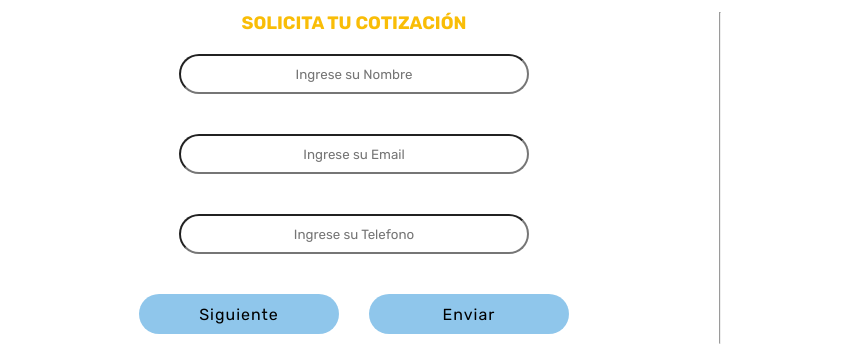
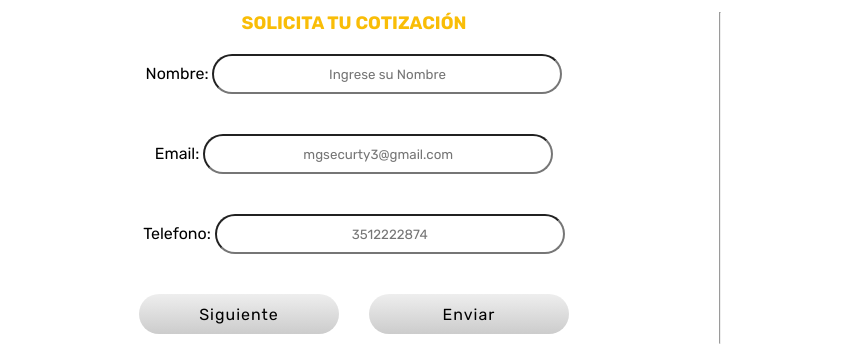
Before and after one commit to guinovi/mgseg, a plain HTML site: page index.html in a window 1280 px wide. Shown: the part 647-1004 px from the top of the page, 0-867 px from the left. Drawn offline with Linux system fonts and the light colour scheme.

Commit message:
config form

```diff
--- a/app/style/style.css
+++ b/app/style/style.css
@@ -229,7 +229,9 @@ body{
     padding: 0 15px;
     border-radius:20px;
     /* background-color: rgb(208, 207, 207); */
-    background-color: rgba(52, 152, 219, 0.55);
+    /* background-color: rgba(52, 152, 219, 0.55); */
+    /* background-color: rgba(128, 128, 128, 0.6); */
+    background: linear-gradient(to bottom, #eee, #ccc);
     border: 1px;
     font-size: medium;
     letter-spacing: 1px;
@@ -240,11 +242,7 @@ body{
     cursor: pointer;
     /* background-color: rgba(208, 207, 207, 0.6); */
     animation: backcolor 1s infinite alternate;
-}
-
-@keyframes backcolor {
-    from {background-color: rgba(52, 152, 219, 0.511);}
-    to {background-color:  rgb(52, 152, 219);}
+    background: linear-gradient(to bottom, rgba(238, 238, 238, 0.5), rgba(204, 204, 204, 0.5));
 }
 
 
--- a/index.html
+++ b/index.html
@@ -73,31 +73,48 @@
                     <h3 class="title">SOLICITA TU COTIZACIÓN</h3>
                     <div class="form-contein">
                         <form action="" id="formCotizacion" class="form-cotizacion">
-                            <!-- <label for="name" class="label label-name">Nombre</label> -->
-                            <!-- <h4 class="text-guide" id="guide">Complete los campos</h4> -->
+
+                            <label for=name">Nombre:
                             <input type="text"
                                 name="name"
                                 id="name"
                                 placeholder="Ingrese su Nombre"
-                                class="input input-name">
-                            <!-- <label for="mail" class="label label-mail">Email</label> -->
+                                class="input input-name invalid valid"
+                                autocapitalize="words"
+                                autocomplete="name"
+                                maxlength="20"
+                                required>
+                            </label>
+
+                            <label for="">Email:
                             <input type="email"
                                 name="mail"
                                 id="mail"
-                                placeholder="Ingrese su Email"
-                                class="input input-mail"
-                                autocomplete="email">
+                                placeholder="mgsecurty3@gmail.com"
+                                class="input input-mail invalid valid"
+                                autocomplete="email"
+                                maxlength="30"
+                                required>
+                            </label>
+
+                            <label for="">Telefono:
                             <input type="tel"
                                 name="tel"
                                 id="tel"
-                                placeholder="Ingrese su Telefono"
-                                class="input input-mail">
+                                placeholder="3512222874"
+                                class="input input-mail invalid valid"
+                                autocomplete="tel"
+                                maxlength="10">
+                            </label>
+                            <!-- <input type="hidden" id="timestamp" name="timestamp" value="1286705410" /> -->
                             <div class="btn-section" id="btnSection">
                                 <input type="button" value="Siguiente" id="btnNext" class="btn btn-next">
-                                <input type="button" name="enviar" id="send" value="Enviar" class="btn btn-send">
+                                <input type="submit" name="enviar" id="send" value="Enviar" class="btn btn-send">
                             </div>
-
-                            </form>
+                            <!-- https://developer.mozilla.org/en-US/docs/Learn/Forms/UI_pseudo-classes -->
+                            <!-- https://codepen.io/nathantaylor/pen/VPKQOr     -->
+                            <!-- https://codepen.io/DVELOPR/pen/NRvYyz -->
+                        </form>
                         </div>
                 </article>
                 <hr class="hr">
@@ -179,8 +196,8 @@
                 <section class="section-3">
                     <h5>CONTACTO</h5>
                     <div class="contact-section no-link">
-                        <a href="https://wa.me/+549351222287" class="footer-none block icon" target="_blank"><img src="./app/img/icons/whatsapp.png" alt="whatsapp">3512222874</a>
-                        <a href="https://wa.me/+549351222287" class="footer-none block icon" target="_blank"><img src="./app/img/icons/whatsapp.png" alt="whatsapp">3541564119</a>
+                        <a href="https://wa.me/+549351222287" class="footer-none block icon" target="_blank"><img src="./app/img/icons/whatsapp.png" alt="whatsapp">351-222-2874</a>
+                        <a href="https://wa.me/+549351222287" class="footer-none block icon" target="_blank"><img src="./app/img/icons/whatsapp.png" alt="whatsapp">3541-56-4119</a>
                         <a href="https://www.instagram.com/mgsecurty3/" class="footer-none block icon" target="_blank"><img src="./app/img/icons/instagram.png" alt="instagram">@mgsecurty3</a>
                         <a href="mailto:mgsecurty3@gmail.com?Subject=Consulta%20web" class="footer-none block icon" target="_blank"><img src="./app/img/icons/gmail.png" alt="gmail">mgsecurty3@gmail.com</a>
                     </div>
```
